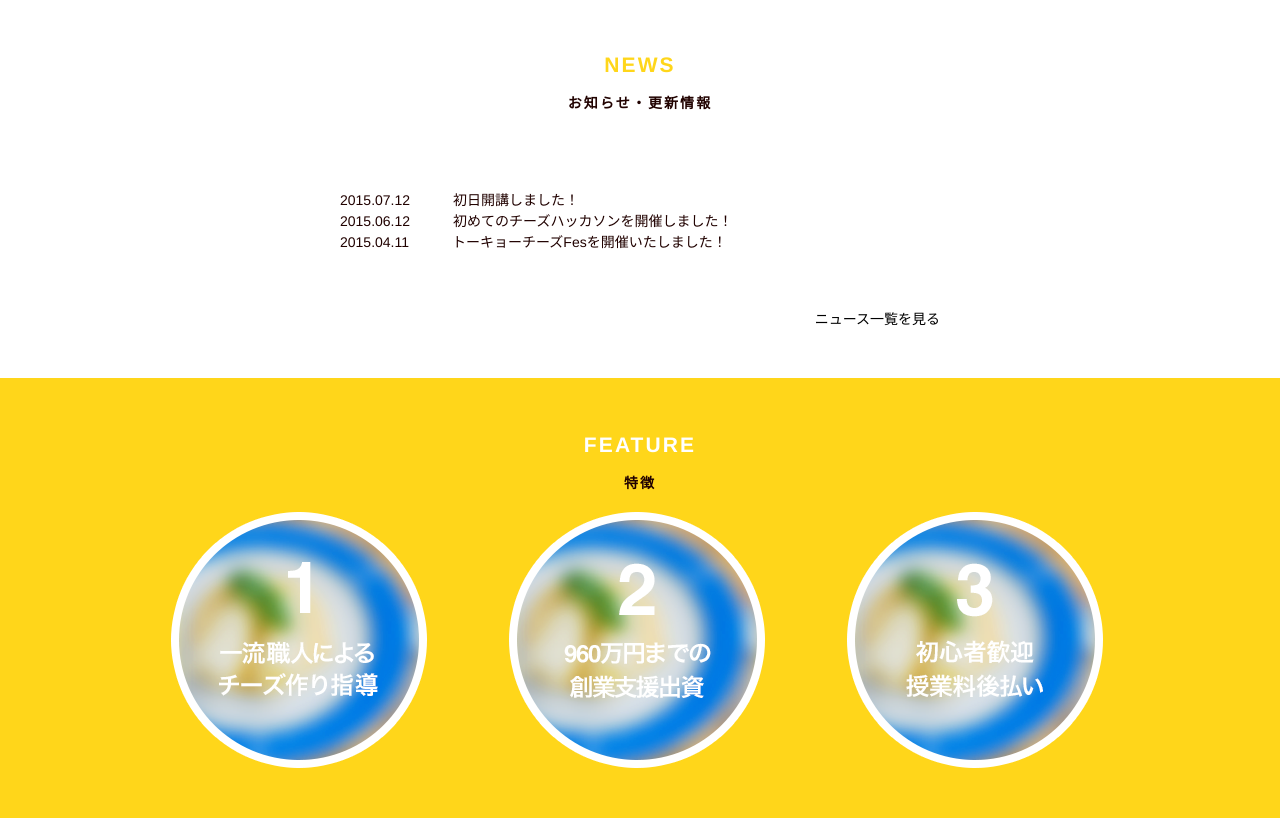
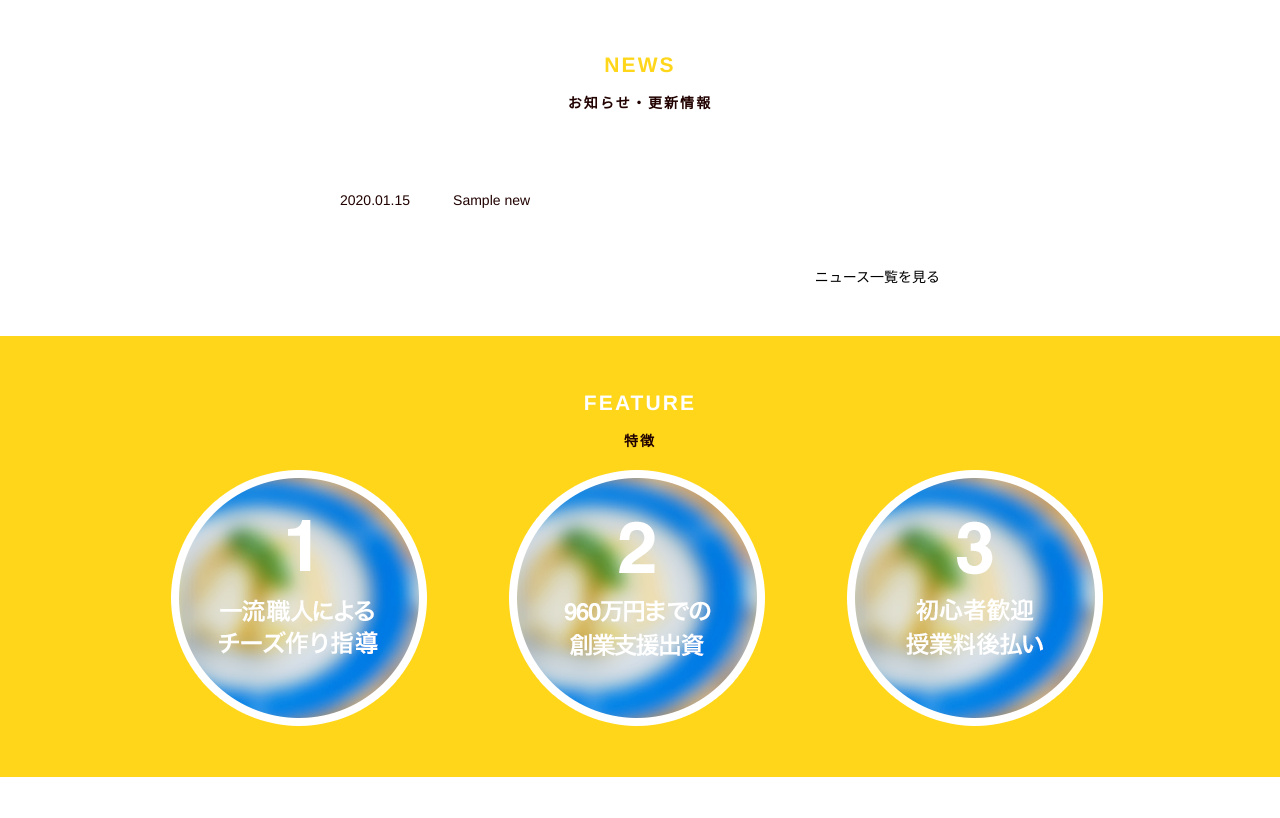
Before and after one commit to 38-TomomiHayashi/kadai, a PHP site: page / in a window 1280 px wide. Shown: the part 906-1724 px from the top of the page. Run offline with PHP 8.4, Linux system fonts and the light colour scheme; tables that the repository leaves empty or names only in its code hold one stand-in row (values such as "Sample post").

Commit message:
ニュースタイトル(10文字まで)を最新5件表示するように変更

```diff
--- a/6/index.php
+++ b/6/index.php
@@ -22,14 +22,25 @@
             <span class="section-title__yellow">News</span><span class="section-title-ja text-center">お知らせ・更新情報</span>
         </h2>
         <article class="news-detail">
-            <dl class="clearfix">
-                <dt class="news-date">2015.07.12</dt>
-                <dd class="news-description">初日開講しました！</dd>
-                <dt class="news-date">2015.06.12</dt>
-                <dd class="news-description">初めてのチーズハッカソンを開催しました！</dd>
-                <dt class="news-date">2015.04.11</dt>
-                <dd class="news-description">トーキョーチーズFesを開催いたしました！</dd>
-            </dl>
+			<dl class="clearfix">
+				<?php
+				$pdo = new PDO("mysql:host=localhost;dbname=cs_academy;charset=utf8", "root", "");
+				$sql = "SELECT DATE_FORMAT(create_date,'%Y.%m.%d') as format_date, news_title FROM news ORDER BY create_date DESC LIMIT 5";
+				$stmt = $pdo->prepare($sql);
+				$stmt->execute();
+				$results = $stmt->fetchAll(PDO::FETCH_ASSOC);
+				foreach($results as $row) {
+					echo '<dt class="news-date">';
+					echo $row['format_date'];
+					echo '</dt>';
+					echo '<dd class="news-description">';
+					echo mb_substr($row['news_title'], 0, 10);
+					if (mb_strlen($row['news_title']) > 10) {echo ' ...';}
+					echo '</dd>';
+				}
+				$pdo = null;
+				?>
+			</dl>
             <p class="view-detail text-right"><a href="#">ニュース一覧を見る</a></p>
         </article>
     </section>
```
